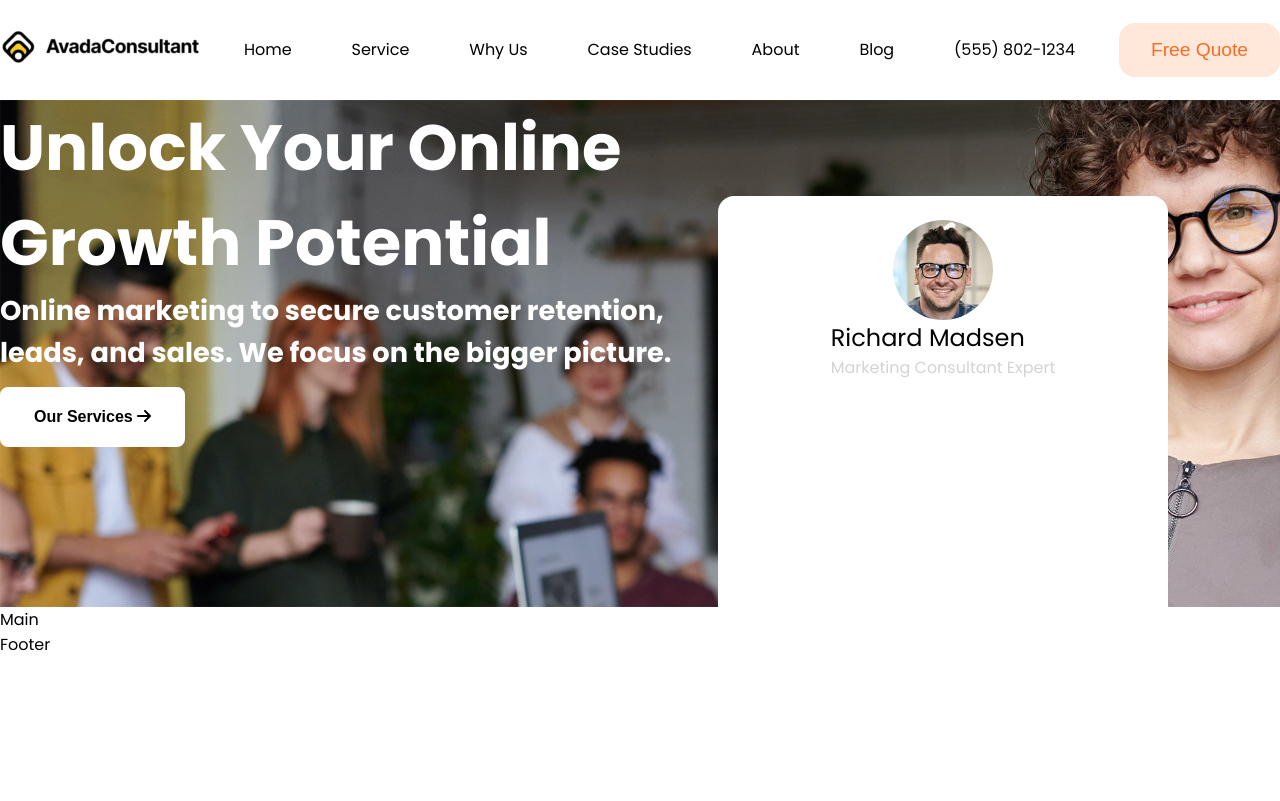
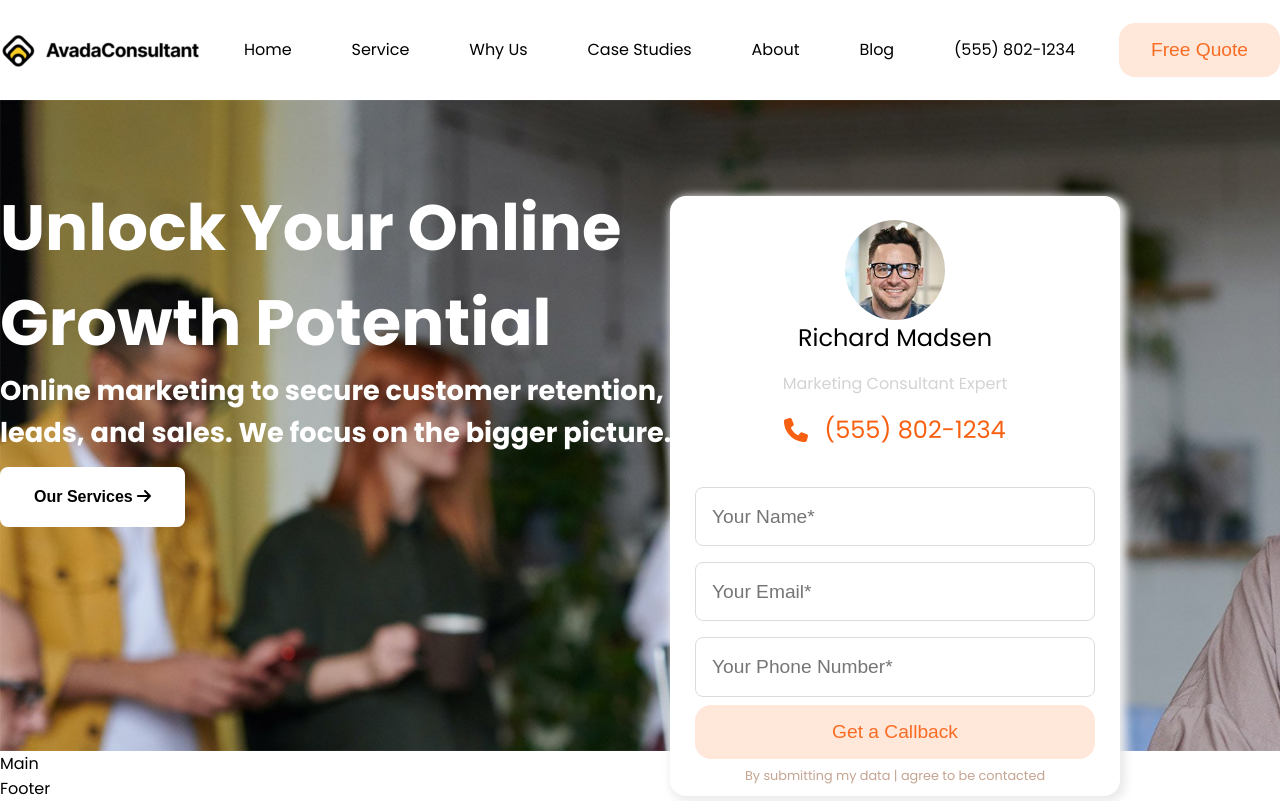
Before and after one commit to Emanuele213/proj-html-vuejs, a Vue app: page / in a window 1280 px wide. Built offline with nearby package versions, Linux system fonts and the light colour scheme.

Commit message:
header completed

```diff
--- a/src/components/HeaderPage.vue
+++ b/src/components/HeaderPage.vue
@@ -2,7 +2,7 @@
   <header class="bg-white">
     <nav>
       <ul class="container">
-        <li>
+        <li class="flex-img">
           <img
             src="@/assets/img/avada-marketing-logo-2x-200x37.png"
             alt="logo"
@@ -49,6 +49,26 @@
             <div class="description">
               Marketing Consultant Expert
             </div>
+            <div class="number">
+              <font-awesome-icon icon="fa-solid fa-phone" /> (555) 802-1234
+            </div>
+            <label
+              for="name-email-number"
+              class="container-form"
+            >
+              <!-- eslint-disable-next-line -->
+                <input type="text" name="name-email-number" id="name-email-number" placeholder="Your Name*">
+              <!-- eslint-disable-next-line -->
+                <input type="text" name="name-email-number" id="name-email-number" placeholder="Your Email*">
+              <!-- eslint-disable-next-line -->
+                <input type="number" name="name-email-number" id="name-email-number" placeholder="Your Phone Number*">
+              <button class="mod-btn">
+                Get a Callback
+              </button>
+            </label>
+            <div class="paragraph">
+              By submitting my data | agree to be contacted
+            </div>
           </div>
         </div>
       </div>
@@ -77,6 +97,9 @@ export default {
   justify-content: space-between;
   align-items: center;
   height: 100px;
+  .flex-img{
+    display: flex;
+  }
   .mod-menu {
     display: flex;
     align-items: center;
@@ -111,8 +134,9 @@ export default {
     margin: 0 auto;
     display: flex;
     position: relative;
-    padding-bottom: 10rem;
+    padding-bottom: 14rem;
   .container-text {
+    margin-top: 5rem;
     h1 {
       color: white;
       width: 700px;
@@ -133,6 +157,7 @@ export default {
       &:hover{
         cursor: pointer;
         background: none;
+        color: white;
       }
     }
   }
@@ -143,14 +168,15 @@ export default {
   display: flex;
   justify-content: center;
   position: absolute;
-  right: 7rem;
+  right: 10rem;
   top: 6rem;
   z-index: 10;
   width: 450px;
-  height: 550px;
+  height: 600px;
   background-color: white;
   border-radius: 1rem;
   padding: 1.5rem;
+  box-shadow: 3px 3px 10px 3px #EBEBEB;
   .img-size {
     display: flex;
     justify-content: center;
@@ -164,10 +190,58 @@ export default {
     }
   }
   .name-consulant {
+    display: flex;
+    justify-content: center;
     font-size: 1.5rem;
   }
   .description {
+    display: flex;
+    justify-content: center;
+    margin-top: 1rem;
     color: lightgray;
+  }
+  .number {
+    display: flex;
+    justify-content: center;
+    align-items: center;
+    font-size: 1.5rem;
+    gap: 1rem;
+    margin-top: 1rem;
+    color: var(--orange);
+  }
+  .container-form {
+    display: flex;
+    flex-direction: column;
+    justify-content: center;
+    margin-top: 2rem;
+    input{
+      font-size: 1.2rem;
+      padding: 1.1rem 1rem;
+      width: 400px;
+      border: 1px solid #DCDCDC;
+      border-radius: .5rem;
+      margin: .5rem 0;
+    }
+  }
+  .mod-btn {
+    font-size: 1.2rem;
+    border: 0;
+    padding: 1rem 2rem;
+    border-radius: 1rem;
+    color: #F96C23;
+    background-color: #FFE7DA;
+    cursor: pointer;
+    &:hover{
+      color: white;
+      background-color: var(--orange);
+    }
+  }
+  .paragraph {
+    display: flex;
+    justify-content: center;
+    margin-top: .5rem;
+    font-size: .8rem;
+    color: #C5A491;
   }
 }
 </style>
--- a/src/main.js
+++ b/src/main.js
@@ -1,10 +1,10 @@
 import Vue from 'vue';
 import { library } from '@fortawesome/fontawesome-svg-core'; // libreria icone del progetto
-import { faAngleDown, faArrowRight } from '@fortawesome/free-solid-svg-icons'; // importiamo le icone che ci servono
+import { faAngleDown, faArrowRight, faPhone } from '@fortawesome/free-solid-svg-icons'; // importiamo le icone che ci servono
 import { FontAwesomeIcon } from '@fortawesome/vue-fontawesome'; // importazione del componente FontAwesomeIcon
 import App from './App.vue';
 
-library.add(faAngleDown, faArrowRight); // aggiungiamo le icone nella libreria del progetto
+library.add(faAngleDown, faArrowRight, faPhone); // aggiungiamo le icone nella libreria del progetto
 Vue.component('FontAwesomeIcon', FontAwesomeIcon); // registrazione globale del componente FontAwesomeIcon per renderlo usabile in qualsiasi parte del codice senza ulteriore importazione
 
 Vue.config.productionTip = false;
```
